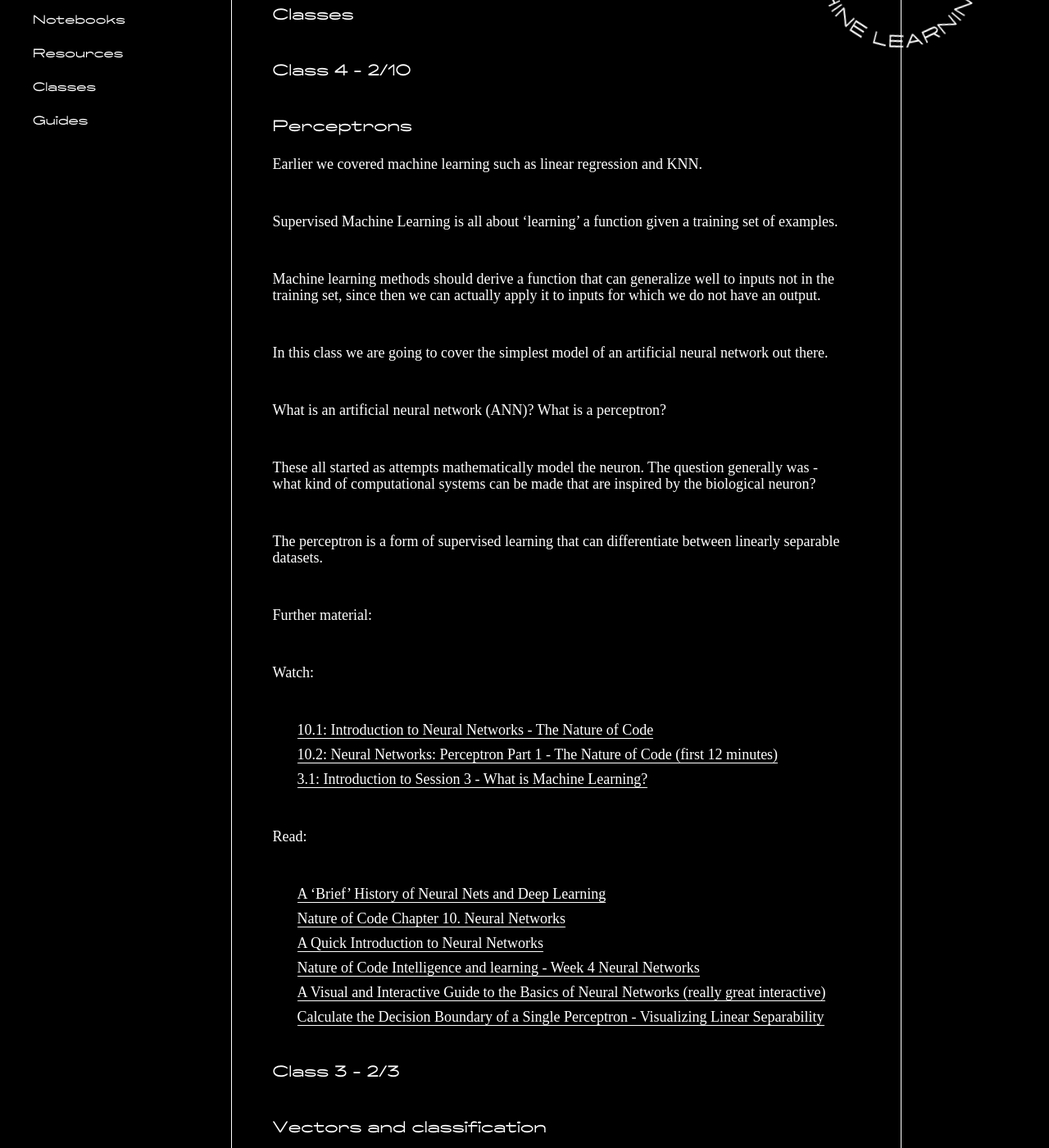
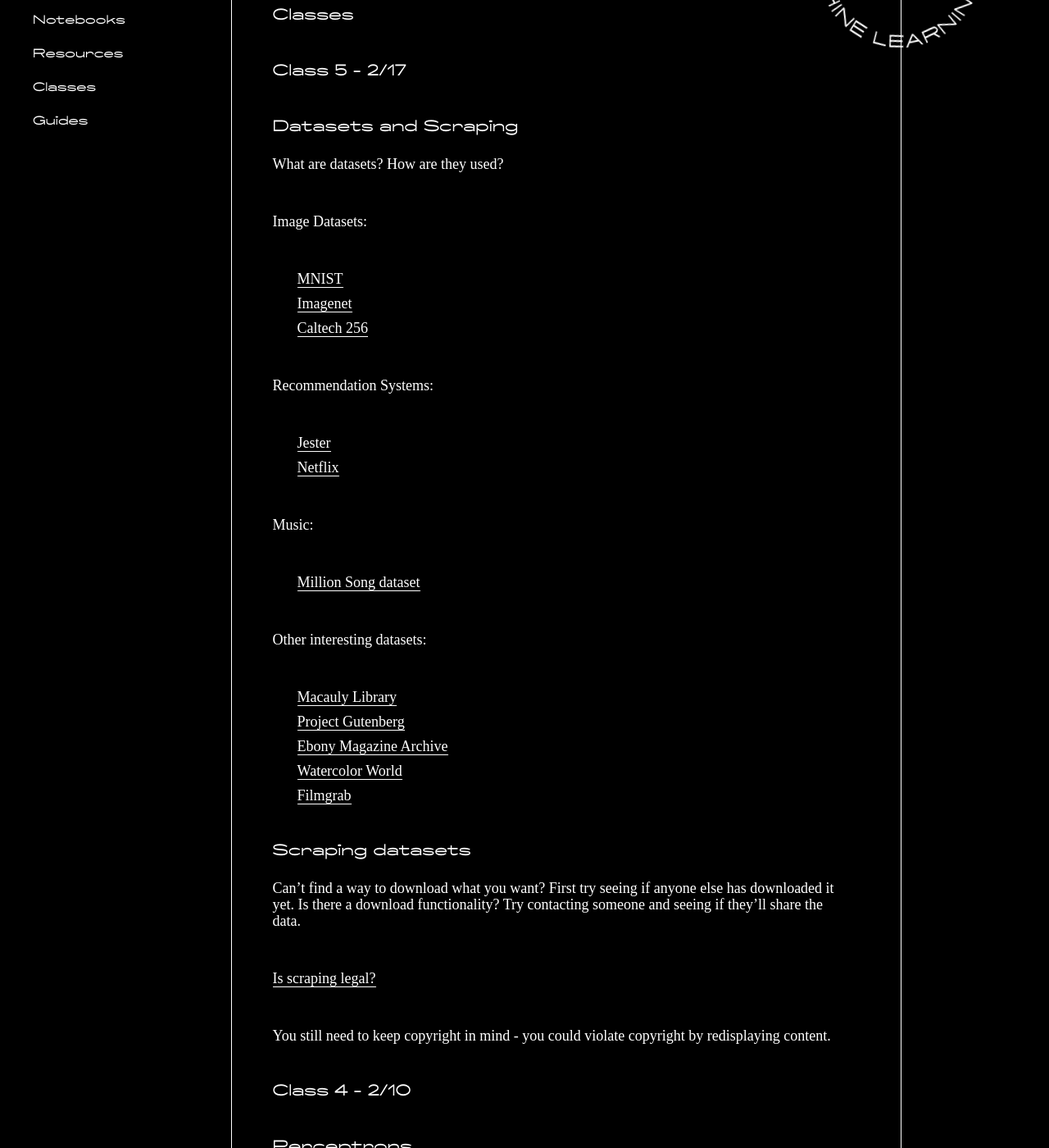
Before and after one commit to polyrhythmatic/spring2021_visualize_ml, a Jekyll site: the page built from _pages/classes.md, in a window 1280 px wide and 1400 px high, scrolled down 217 px. Shown: the whole window at 82% size. Built offline with Jekyll 4.4.1, drawn with Linux system fonts in a browser that asks for light colours; nearby versions of some CDN libraries.

Commit message:
adding week 5

```diff
--- a/_pages/classes.md
+++ b/_pages/classes.md
@@ -4,6 +4,43 @@
 ---
 
 # Classes
+
+## Class 5 - 2/17
+
+## Datasets and Scraping
+
+What are datasets? How are they used?
+
+Image Datasets:
+
+* [MNIST](http://yann.lecun.com/exdb/mnist/)
+* [Imagenet](http://www.image-net.org/)
+* [Caltech 256](http://www.vision.caltech.edu/Image_Datasets/Caltech256/%29%C2%A0)
+
+Recommendation Systems:
+
+* [Jester](http://www.ieor.berkeley.edu/~goldberg/jester-data/)
+* [Netflix](http://www.netflixprize.com/)
+
+Music:
+
+* [Million Song dataset](http://labrosa.ee.columbia.edu/millionsong/)
+
+Other interesting datasets:
+
+* [Macauly Library](https://www.macaulaylibrary.org/)
+* [Project Gutenberg](https://www.gutenberg.org/)
+* [Ebony Magazine Archive](https://www.theatlantic.com/entertainment/archive/2019/07/ebony-magazine-archives-sold-nmaahc-getty/595171/)
+* [Watercolor World](https://www.watercolourworld.org/)
+* [Filmgrab](https://film-grab.com/)
+
+## Scraping datasets
+
+Can't find a way to download what you want? First try seeing if anyone else has downloaded it yet. Is there a download functionality? Try contacting someone and seeing if they'll share the data.
+
+[Is scraping legal?](https://www.theverge.com/2019/9/10/20859399/linkedin-hiq-data-scraping-cfaa-lawsuit-ninth-circuit-ruling)
+
+You still need to keep copyright in mind - you could violate copyright by redisplaying content.
 
 ## Class 4 - 2/10
 
```
Also changed, not shown: _pages/assignments.md (+8 -0 lines), notebooks/index.md (+2 -0 lines), 1 other file.
